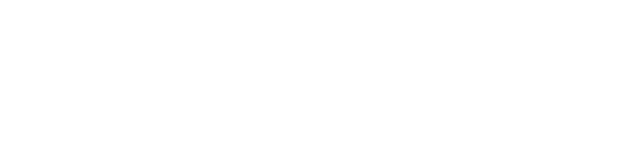
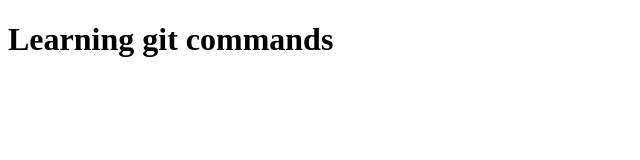
Before and after one commit to Rohit07exe/Another_one, a plain HTML site: page index.html in a window 1280 px wide. Shown: the whole page, without its empty margins (0-640 px from the left). Drawn offline with Linux system fonts and the light colour scheme.

Commit message:
Added new header

```diff
--- a/index.html
+++ b/index.html
@@ -7,5 +7,7 @@
 </head>
 <body>
 
+    <h1>Learning git commands</h1>
+
 </body>
 </html>
```
